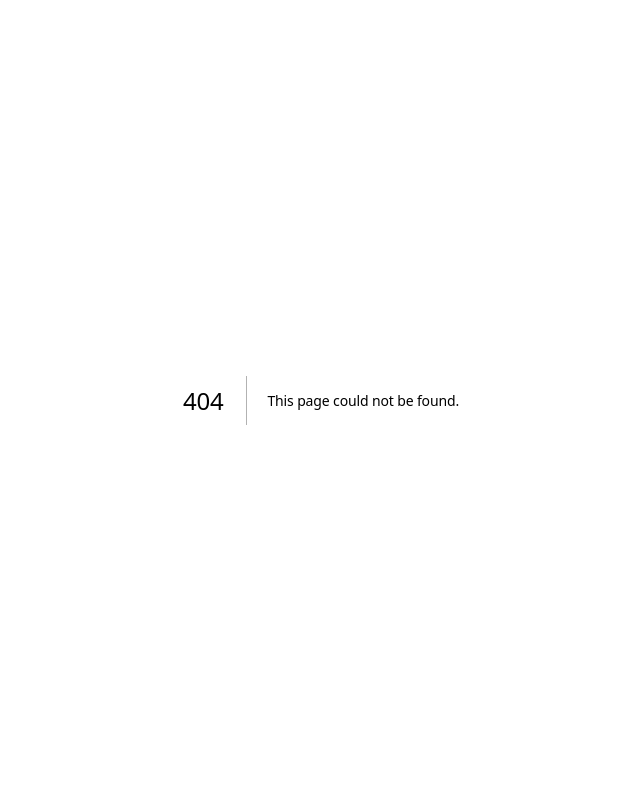
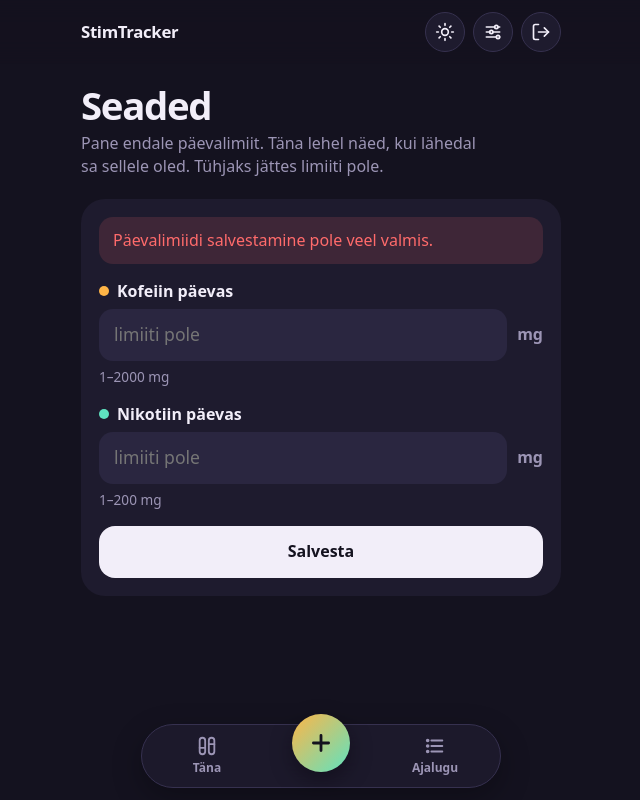
Before and after one commit to rakenduste-programmeerimine-2026/StimTracker, a Next.js app: page /settings in a window 1280 px wide. Before the commit this address had no page. Shown: the whole page, without its empty margins (319-959 px from the left). Built offline with nearby package versions, Linux system fonts and the light colour scheme; no server answers; the database is empty.

Commit message:
feat(ui): add a settings page for daily limits

```diff
--- /dev/null
+++ b/src/app/(app)/settings/page.tsx
@@ -0,0 +1,8 @@
+import type { Metadata } from "next";
+import SettingsView from "@/components/SettingsView";
+
+export const metadata: Metadata = { title: "Seaded · StimTracker" };
+
+export default function SettingsPage() {
+  return <SettingsView />;
+}
--- a/src/components/AppShell.tsx
+++ b/src/components/AppShell.tsx
@@ -1,5 +1,6 @@
 import BottomNav from "@/components/BottomNav";
 import IntakeErrorBanner from "@/components/IntakeErrorBanner";
+import SettingsLink from "@/components/SettingsLink";
 import SignOutButton from "@/components/SignOutButton";
 import ThemeToggle from "@/components/ThemeToggle";
 import styles from "./AppShell.module.css";
@@ -12,6 +13,7 @@ export default function AppShell({ children }: { children: React.ReactNode }) {
           <span className={styles.brand}>StimTracker</span>
           <div className={styles.actions}>
             <ThemeToggle />
+            <SettingsLink />
             <SignOutButton />
           </div>
         </div>
--- /dev/null
+++ b/src/components/SettingsLink.tsx
@@ -0,0 +1,15 @@
+import Link from "next/link";
+import styles from "./ThemeToggle.module.css";
+
+export default function SettingsLink() {
+  return (
+    <Link href="/settings" className={styles.toggle} aria-label="Seaded">
+      <svg viewBox="0 0 24 24" fill="none" stroke="currentColor" strokeWidth="2" strokeLinecap="round" strokeLinejoin="round" aria-hidden="true">
+        <path d="M4 6h10M18 6h2M4 12h4M12 12h8M4 18h12M20 18h0" />
+        <circle cx="16" cy="6" r="2" />
+        <circle cx="10" cy="12" r="2" />
+        <circle cx="18" cy="18" r="2" />
+      </svg>
+    </Link>
+  );
+}
--- /dev/null
+++ b/src/components/SettingsView.module.css
@@ -0,0 +1,117 @@
+.title {
+  margin: 12px 0 6px;
+  font-size: 2.4rem;
+  font-weight: 800;
+  font-variation-settings: "opsz" 96;
+  letter-spacing: -0.035em;
+}
+
+.lead {
+  margin: 0 0 20px;
+  max-width: 44ch;
+  color: var(--muted);
+}
+
+.form {
+  display: grid;
+  gap: 16px;
+  padding: 18px;
+  border-radius: 24px;
+  background: var(--surface);
+}
+
+.field {
+  --tone: var(--caffeine);
+}
+
+.nicotine {
+  --tone: var(--nicotine);
+}
+
+.label {
+  display: flex;
+  align-items: center;
+  gap: 8px;
+  margin-bottom: 6px;
+  font-weight: 650;
+}
+
+.label::before {
+  content: "";
+  width: 10px;
+  height: 10px;
+  border-radius: 50%;
+  background: var(--tone);
+}
+
+.inputRow {
+  display: flex;
+  align-items: center;
+  gap: 10px;
+}
+
+.input {
+  flex: 1;
+  min-height: 52px;
+  padding: 12px 14px;
+  border: 1px solid transparent;
+  border-radius: 14px;
+  background: var(--surface-2);
+  font-size: 1.1rem;
+}
+
+.input:focus-visible {
+  outline: none;
+  border-color: var(--focus);
+}
+
+.input[aria-invalid="true"] {
+  border-color: var(--danger);
+}
+
+.unit {
+  color: var(--muted);
+  font-weight: 600;
+}
+
+.hint {
+  margin: 6px 0 0;
+  font-size: 0.85rem;
+  color: var(--muted);
+}
+
+.error {
+  margin: 6px 0 0;
+  color: var(--danger);
+  font-size: 0.9rem;
+}
+
+.alert {
+  margin: 0;
+  padding: 12px 14px;
+  border-radius: 14px;
+  background: color-mix(in srgb, var(--danger) 14%, transparent);
+  color: var(--danger);
+}
+
+.saved {
+  margin: 0;
+  padding: 12px 14px;
+  border-radius: 14px;
+  background: var(--nicotine-dim);
+}
+
+.submit {
+  min-height: 52px;
+  border: 0;
+  border-radius: 16px;
+  background: var(--text);
+  color: var(--bg);
+  font-weight: 750;
+  cursor: pointer;
+}
+
+.submit:disabled {
+  opacity: 0.7;
+  cursor: progress;
+}
--- /dev/null
+++ b/src/components/SettingsView.tsx
@@ -0,0 +1,116 @@
+"use client";
+
+import { useEffect, useId, useState } from "react";
+import { SUBSTANCE_LABEL } from "@/lib/intake/labels";
+import { SUBSTANCES } from "@/lib/intake/substances";
+import { parseSettingsForm, settingsToForm, type LimitFormErrors, type LimitFormValues } from "@/lib/settings/form";
+import { saveSettings, useSettings } from "@/lib/settings/store";
+import { LIMIT_FIELD, LIMIT_RANGE, type SettingsField } from "@/lib/settings/types";
+import styles from "./SettingsView.module.css";
+
+// Daily limits. Empty means no limit. The Today page compares today's
+// intake with these.
+export default function SettingsView() {
+  const id = useId();
+  const { status, settings, error: loadError } = useSettings();
+  const [values, setValues] = useState<LimitFormValues>(() => settingsToForm(settings));
+  const [errors, setErrors] = useState<LimitFormErrors>({});
+  const [message, setMessage] = useState<{ ok: boolean; text: string } | null>(null);
+  const [saving, setSaving] = useState(false);
+  const [edited, setEdited] = useState(false);
+
+  // Fill the form once the saved limits arrive, unless the user already typed.
+  useEffect(() => {
+    if (status === "ready" && !edited) setValues(settingsToForm(settings));
+  }, [status, settings, edited]);
+
+  function update(field: SettingsField, value: string) {
+    setEdited(true);
+    setValues((prev) => ({ ...prev, [field]: value }));
+    setErrors((prev) => ({ ...prev, [field]: undefined }));
+    setMessage(null);
+  }
+
+  async function handleSubmit(event: React.FormEvent<HTMLFormElement>) {
+    event.preventDefault();
+    const parsed = parseSettingsForm(values);
+    if (!parsed.ok) {
+      setErrors(parsed.errors);
+      return;
+    }
+    setSaving(true);
+    const result = await saveSettings(parsed.settings);
+    setSaving(false);
+    if (result.ok) {
+      setEdited(false);
+      setMessage({ ok: true, text: "Salvestatud." });
+    } else {
+      setErrors(result.fieldErrors ?? {});
+      setMessage({ ok: false, text: result.message });
+    }
+  }
+
+  return (
+    <>
+      <h1 className={styles.title}>Seaded</h1>
+      <p className={styles.lead}>
+        Pane endale päevalimiit. Täna lehel näed, kui lähedal sa sellele oled. Tühjaks jättes limiiti pole.
+      </p>
+
+      <form className={styles.form} onSubmit={handleSubmit} noValidate aria-label="Päevalimiidid">
+        {status === "error" && loadError && (
+          <p className={styles.alert} role="alert">
+            {loadError}
+          </p>
+        )}
+
+        {SUBSTANCES.map((substance) => {
+          const field = LIMIT_FIELD[substance];
+          const { min, max } = LIMIT_RANGE[substance];
+          const inputId = `${id}-${field}`;
+          const errorId = `${inputId}-error`;
+          return (
+            <div key={substance} className={`${styles.field} ${styles[substance] ?? ""}`}>
+              <label className={styles.label} htmlFor={inputId}>
+                {SUBSTANCE_LABEL[substance]} päevas
+              </label>
+              <div className={styles.inputRow}>
+                <input
+                  id={inputId}
+                  className={styles.input}
+                  inputMode="numeric"
+                  autoComplete="off"
+                  placeholder="limiiti pole"
+                  value={values[field]}
+                  onChange={(e) => update(field, e.target.value)}
+                  aria-invalid={errors[field] ? true : undefined}
+                  aria-describedby={errors[field] ? errorId : undefined}
+                />
+                <span className={styles.unit}>mg</span>
+              </div>
+              {errors[field] ? (
+                <p id={errorId} className={styles.error}>
+                  {errors[field]}
+                </p>
+              ) : (
+                <p className={styles.hint}>
+                  {min}–{max} mg
+                </p>
+              )}
+            </div>
+          );
+        })}
+
+        {message && (
+          <p className={message.ok ? styles.saved : styles.alert} role={message.ok ? "status" : "alert"}>
+            {message.text}
+          </p>
+        )}
+
+        <button type="submit" className={styles.submit} disabled={saving || status === "loading"}>
+          {saving ? "Salvestan…" : "Salvesta"}
+        </button>
+      </form>
+    </>
+  );
+}
--- a/src/components/ThemeToggle.module.css
+++ b/src/components/ThemeToggle.module.css
@@ -7,6 +7,7 @@
   border: 1px solid var(--line);
   border-radius: 50%;
   background: var(--surface);
+  color: inherit;
   cursor: pointer;
 }
 
--- /dev/null
+++ b/src/lib/settings/store.ts
@@ -0,0 +1,69 @@
+import { useEffect, useSyncExternalStore } from "react";
+import { getSettings, saveSettings as saveSettingsAction } from "@/app/settings/actions";
+import { NO_LIMITS, type SaveSettingsResult, type Settings } from "@/lib/settings/types";
+
+// The signed-in user's daily limits, shared by the settings page and the
+// Today page. Read and written through the backend's Server Actions.
+
+export type SettingsState = {
+  status: "idle" | "loading" | "ready" | "error";
+  settings: Settings;
+  error: string | null;
+};
+
+const INITIAL: SettingsState = { status: "idle", settings: NO_LIMITS, error: null };
+export const SETTINGS_OFFLINE = "Ühendus serveriga katkes. Kontrolli internetiühendust ja proovi uuesti.";
+
+let state: SettingsState = INITIAL;
+const listeners = new Set<() => void>();
+
+function setState(patch: Partial<SettingsState>) {
+  state = { ...state, ...patch };
+  listeners.forEach((listener) => listener());
+}
+
+export function getSettingsState(): SettingsState {
+  return state;
+}
+
+function subscribe(listener: () => void): () => void {
+  listeners.add(listener);
+  return () => listeners.delete(listener);
+}
+
+export async function loadSettings(): Promise<void> {
+  setState({ status: "loading" });
+  try {
+    const result = await getSettings();
+    if (result.ok) setState({ status: "ready", settings: result.settings, error: null });
+    else setState({ status: "error", settings: NO_LIMITS, error: result.message });
+  } catch {
+    setState({ status: "error", settings: NO_LIMITS, error: SETTINGS_OFFLINE });
+  }
+}
+
+// Saves the limits and returns the server's answer for the form to show.
+export async function saveSettings(settings: Settings): Promise<SaveSettingsResult> {
+  let result: SaveSettingsResult;
+  try {
+    result = await saveSettingsAction(settings);
+  } catch {
+    result = { ok: false, message: SETTINGS_OFFLINE };
+  }
+  if (result.ok) setState({ status: "ready", settings: result.settings, error: null });
+  return result;
+}
+
+// Forget the previous user's limits (called on the login page).
+export function resetSettingsStore(): void {
+  state = INITIAL;
+  listeners.forEach((listener) => listener());
+}
+
+export function useSettings(): SettingsState {
+  const current = useSyncExternalStore(subscribe, getSettingsState, () => INITIAL);
+  useEffect(() => {
+    if (getSettingsState().status === "idle") void loadSettings();
+  }, []);
+  return current;
+}
```
Also changed, not shown: 2 other files (tests, documents, lock files or other folders).
